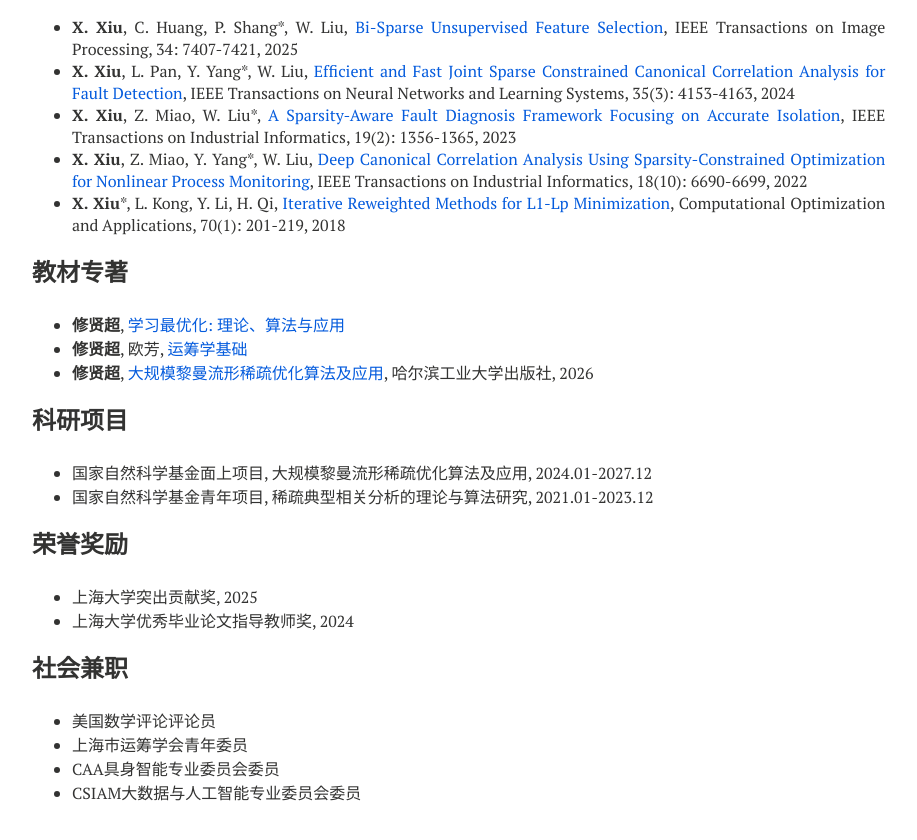
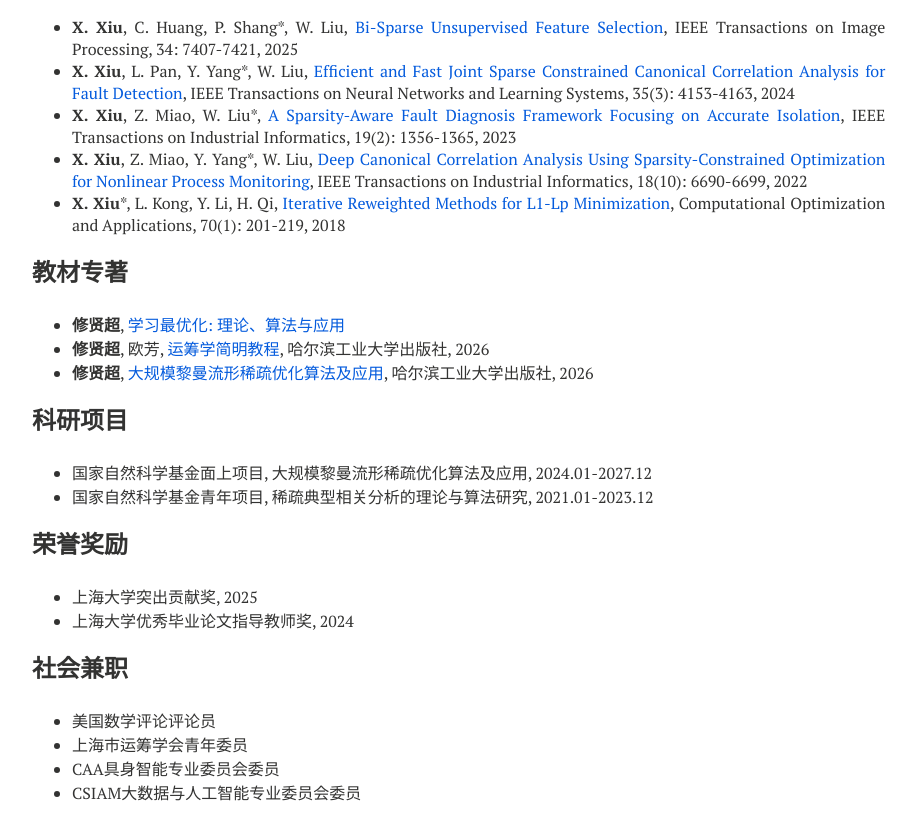
Before and after one commit to xianchaoxiu/xianchaoxiu.github.io, a Jekyll site: the page built from chinese/index.md, in a window 1280 px wide and 900 px high, scrolled down 774 px. Shown: the top 840 px of the window, without its empty margins (288-1205 px from the left). Built offline with Jekyll 4.4.1, drawn with Linux system fonts in a browser that asks for light colours; nearby versions of some CDN libraries.

Commit message:
Update index.md

```diff
--- a/chinese/index.md
+++ b/chinese/index.md
@@ -47,7 +47,7 @@ share: false
 
 ### 教材专著
 * <b>修贤超</b>, <a href="https://xianchaoxiu.github.io/chinese/book/L2O/" class="textlink" target="_blank"> 学习最优化: 理论、算法与应用</a>
-* <b>修贤超</b>, 欧芳, <a href="https://xianchaoxiu.github.io/chinese/book/OR/" class="textlink" target="_blank"> 运筹学基础</a> <br>
+* <b>修贤超</b>, 欧芳, <a href="https://xianchaoxiu.github.io/chinese/book/OR/" class="textlink" target="_blank"> 运筹学简明教程</a>, 哈尔滨工业大学出版社, 2026  <br>
 * <b>修贤超</b>, <a href="https://xianchaoxiu.github.io/chinese/book/OPT/" class="textlink" target="_blank">大规模黎曼流形稀疏优化算法及应用</a>, 哈尔滨工业大学出版社, 2026  <br>
 
 
```
